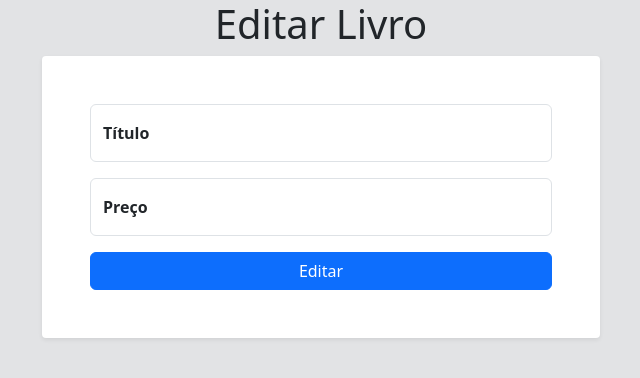
After one commit to Nicolas-FelSi/aulasPython-IFSC, a Django app: page /edit_livro/5 in a window 1280 px wide. The commit adds this page. Shown: the top 378 px of the page, without its empty margins (319-959 px from the left). Run offline with Django 5.2, Linux system fonts and the light colour scheme; data comes from the database, SQL or seed files in the repository.

Commit message:
edit de livros incompleto

```diff
--- /dev/null
+++ b/semana9/core/templates/edit_livro.html
@@ -0,0 +1,41 @@
+<!DOCTYPE html>
+<html lang="en">
+<head>
+    <meta charset="UTF-8">
+    <meta name="viewport" content="width=device-width, initial-scale=1.0">
+    <title>Edição de Livro</title>
+    <link rel="stylesheet" href="https://cdn.jsdelivr.net/npm/bootstrap@5.3.7/dist/css/bootstrap.min.css">
+</head>
+<body class="container bg-secondary-subtle fw-semibold d-flex flex-column align-items-center">
+    <h1 class="text-center">Editar Livro</h1>
+
+    <form action="{% url 'editar_livro_url' %}" method="post" class="bg-white p-5 shadow-sm rounded rounded-1 w-50">
+        {% csrf_token %}
+        <div class="form-floating mb-3">
+            <input
+                type="text"
+                class="form-control"
+                name="titulo"
+                id="titulo"
+                placeholder=""
+            />
+            <label for="titulo">Título</label>
+        </div>
+        <div class="form-floating mb-3">
+            <input
+                type="number"
+                step="0.01"
+                class="form-control"
+                name="preco"
+                id="preco"
+                placeholder=""
+            />
+            <label for="preco">Preço</label>
+        </div>
+
+        <button type="submit" class="btn btn-primary w-100">Editar</button>
+    </form>
+
+    <script src="https://cdn.jsdelivr.net/npm/bootstrap@5.3.7/dist/js/bootstrap.bundle.min.js"></script>
+</body>
+</html>
--- a/semana9/core/templates/index.html
+++ b/semana9/core/templates/index.html
@@ -27,7 +27,9 @@
                     <td>{{ l.title }}</td>
                     <td>R$ {{ l.price }}</td>
                     <td>
-                        <button class="btn btn-warning">Editar</button>
+                        <form action="{% url 'editar_livro_url' l.id %}">
+                            <button type="submit" class="btn btn-warning">Editar</button>
+                        </form>
                     </td>
                     <td>
                         <form action="{% url 'deletar_livro_url' l.id %}">
--- a/semana9/core/urls.py
+++ b/semana9/core/urls.py
@@ -1,9 +1,10 @@
 from django.urls import path
-from .views import index, livro, cadastrar_livro, del_livro
+from .views import index, livro, cadastrar_livro, del_livro, edit_livro
 
 urlpatterns = [
     path('', index),
     path('Livro/<int:pk>', livro, name='Livro'),
     path('del_livro/<int:pk>', del_livro, name='deletar_livro_url'),
+    path('edit_livro/<int:pk>', edit_livro, name='editar_livro_url'),
     path('cad_livro', cadastrar_livro, name='cadastrar_livro_url')
 ]
--- a/semana9/core/views.py
+++ b/semana9/core/views.py
@@ -20,6 +20,27 @@ def del_livro(request, pk):
     livro.delete()
     return redirect('/')
 
+def edit_livro(request, pk):
+
+    if request.method == 'GET':
+        livro = Livro.objects.get(id=pk)
+        context = {
+            "livro": livro
+        }
+
+        return render(request, 'edit_livro.html', context)
+    elif request.method == 'POST':
+        titulo = request.POST.get('titulo')
+        preco = request.POST.get('preco')
+
+        livro = Livro(
+            title = titulo,
+            price = preco,
+        )
+
+        livro.save()
+        return redirect('/')
+
 def cadastrar_livro(request):
 
     if request.method == 'GET':
```
